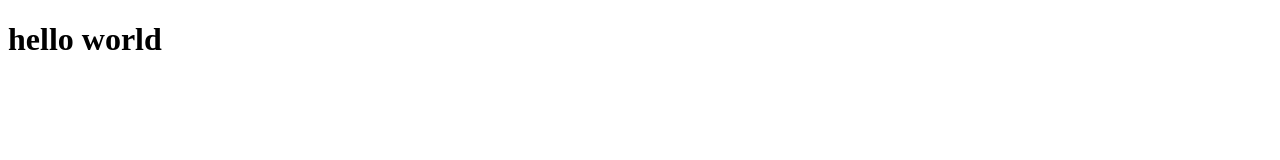
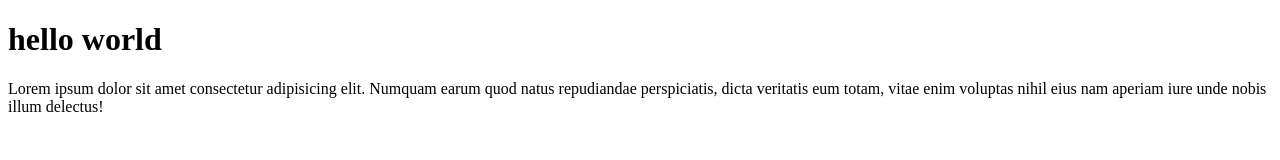
Before and after one commit to kha-deejah/frontend-temp, a website: page index.html in a window 1280 px wide. Drawn offline with Linux system fonts and the light colour scheme.

Commit message:
new code

```diff
--- a/index.html
+++ b/index.html
@@ -8,5 +8,13 @@
   </head>
   <body>
     <h1>hello world</h1>
+
+    <section>
+      <p>
+        Lorem ipsum dolor sit amet consectetur adipisicing elit. Numquam earum quod natus
+        repudiandae perspiciatis, dicta veritatis eum totam, vitae enim voluptas nihil eius nam
+        aperiam iure unde nobis illum delectus!
+      </p>
+    </section>
   </body>
 </html>
--- a/js/app.js
+++ b/js/app.js
@@ -1 +1,3 @@
 console.log('hello world of js');
+
+let test;
```
